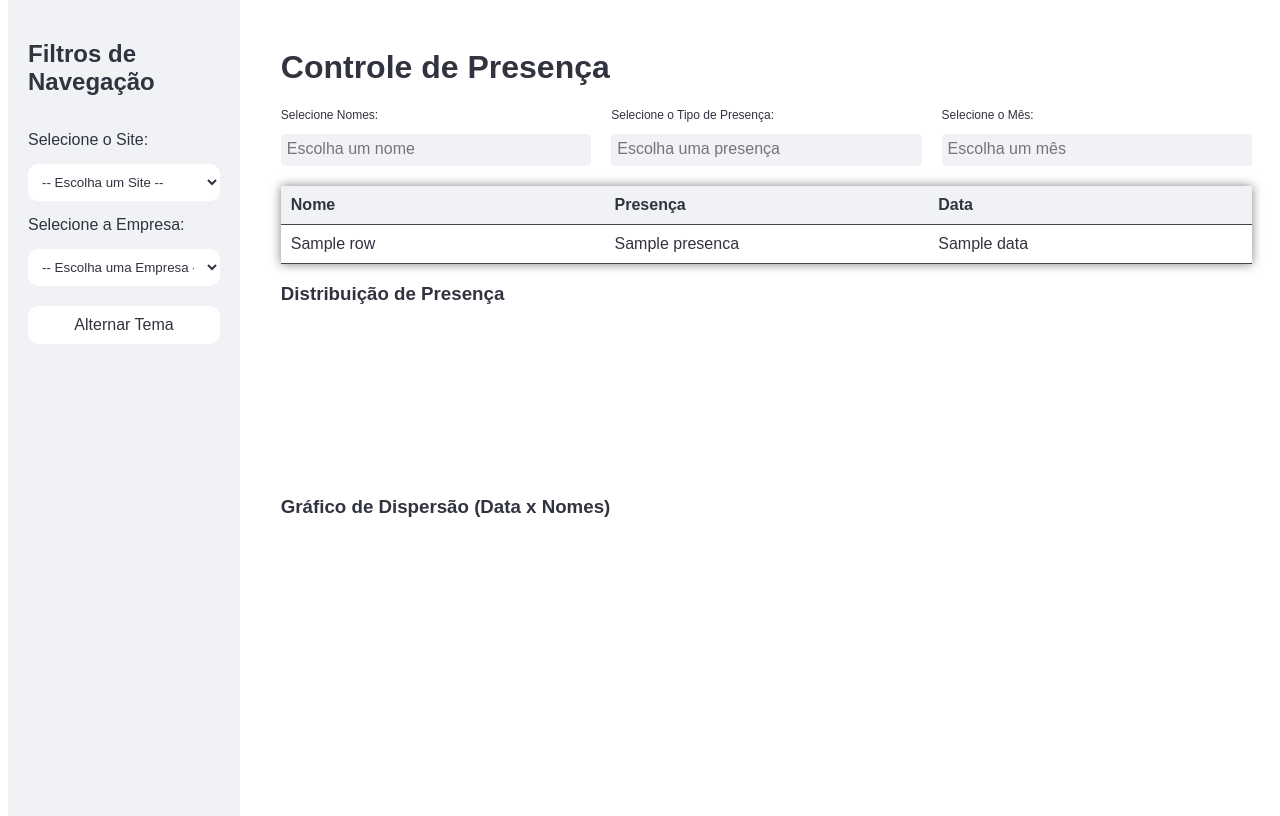
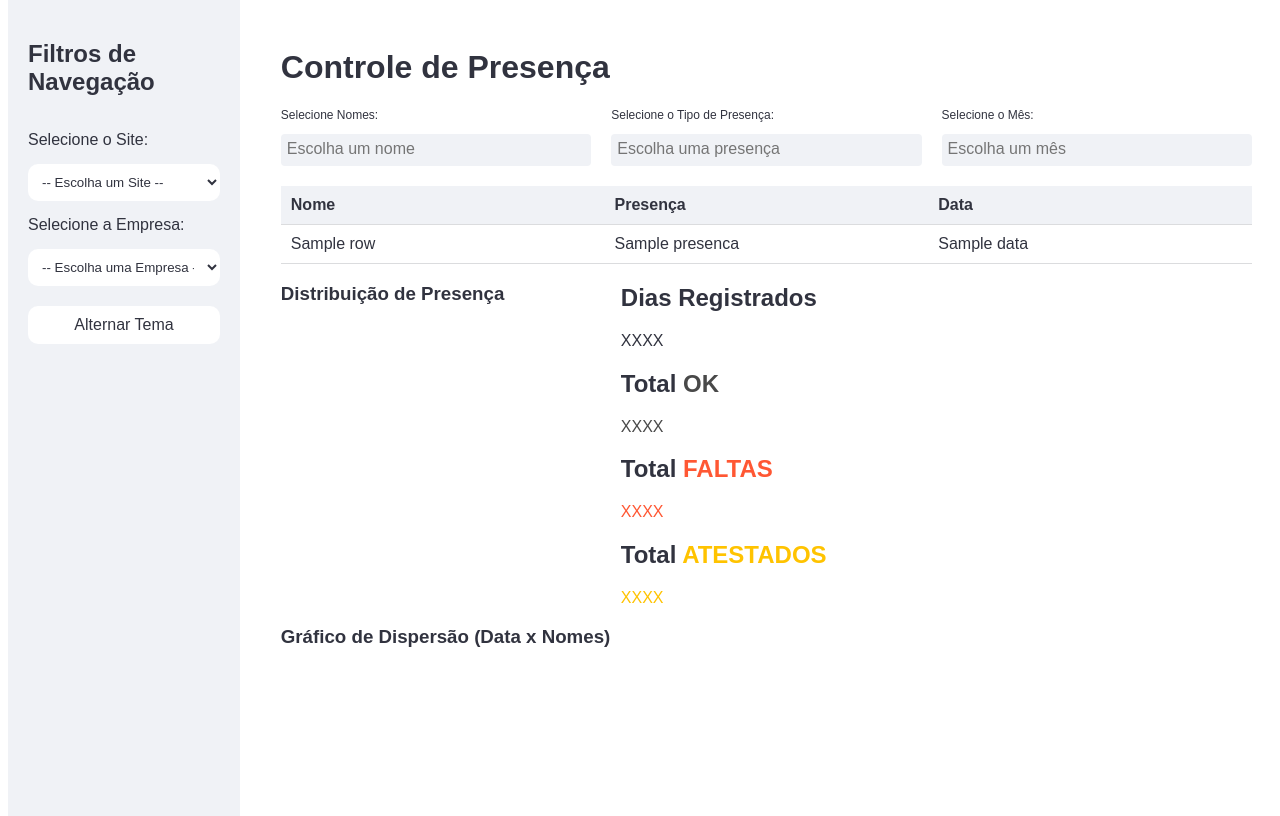
Before and after one commit to Pontessxx/VenvQua-Flask_integration_v1, a Flask app: template meu_app_flask/templates/index.html in a window 1280 px wide. Run offline with Flask 3, Linux system fonts and the light colour scheme; the template is opened without the code that fills it: most values are stand-ins (such as "Sample title", 1, 10 or a date in 2020); a map, chart or similar area stays blank; some libraries are stand-ins or nearby versions.

Commit message:
Check_18102024

```diff
--- a/meu_app_flask/app.py
+++ b/meu_app_flask/app.py
@@ -5,6 +5,22 @@ import json
 import warnings
 import plotly.graph_objs as go
 import plotly
+
+# import click
+# import logging
+
+# log = logging.getLogger('werkzeug')
+# log.setLevel(logging.ERROR)
+
+# def secho(text, file=None, nl=None, err=None, color=None, **styles):
+#     pass
+
+# def echo(text, file=None, nl=None, err=None, color=None, **styles):
+#     pass
+
+# click.echo = echo
+# click.secho = secho
+
 warnings.filterwarnings('ignore')
 
 app = Flask(__name__)
@@ -109,7 +125,7 @@ def index():
                     title=f'Presença no período',
                     xaxis=dict(showgrid=False, gridcolor='lightgray'),
                     yaxis=dict(showgrid=False, gridcolor='lightgray'),
-                    font=dict(color='black'),
+                    font=dict(color='#999999'),
                     plot_bgcolor='rgba(0,0,0,0)',  # Remover o fundo da área de plotagem
                     paper_bgcolor='rgba(0,0,0,0)',  # Remover o fundo ao redor do gráfico
                     hovermode='closest'  # Exibir o valor mais próximo ao passar o mouse
@@ -178,4 +194,5 @@ def get_empresa_id(empresa_nome, empresas):
     return None
 
 if __name__ == "__main__":
+    # print('Runing on http://127.0.0.1/5000')
     app.run(debug=True)
--- a/meu_app_flask/static/styles.css
+++ b/meu_app_flask/static/styles.css
@@ -1,10 +1,11 @@
+
 
 :root {
     /* Modo Claro */
     --background-color: rgb(255, 255, 255);
     --menu-background-color: rgb(240, 242, 246);
     --text-color: rgb(49, 51, 63);
-    --table-border-color: #444;
+    --table-border-color: rgb(219, 220, 222);
     --box-shadow-color: rgba(0, 0, 0, 0.5);
 }
 
@@ -13,6 +14,7 @@
     --background-color: rgb(14, 17, 23);
     --menu-background-color: rgb(38, 39, 48);
     --text-color: rgb(255, 255, 255);
+    --table-border-color: rgb(54, 55, 63);
 }
 
 /* Aplicação das cores */
@@ -123,7 +125,7 @@ body {
     max-height: 400px;
     overflow-y: auto;
     margin-top: 20px;
-    box-shadow: 0 0 10px var(--box-shadow-color);
+    /* box-shadow: 0 0 10px var(--box-shadow-color); */
 }
 
 .content-table {
@@ -172,3 +174,13 @@ span.select2-dropdown.select2-dropdown--below{
     gap: 20px;
     width: 100%;
 }
+
+.legenda_graficos .legenda_grafico_span_ok span{
+    color: #494949;
+}
+.legenda_graficos .legenda_grafico_span_falta span{
+    color: #FF5733;
+}
+.legenda_graficos .legenda_grafico_span_atestado span{
+    color: #FFC300;
+}
--- a/meu_app_flask/templates/index.html
+++ b/meu_app_flask/templates/index.html
@@ -1,3 +1,5 @@
+
+
 <!DOCTYPE html>
 <html lang="pt-br">
 <head>
@@ -142,10 +144,28 @@
             <div class="graficos_cards">
                 <!-- Gráfico de Pizza -->
                 <div class="graficos">
-
                     <div>
                         <h3>Distribuição de Presença</h3>
-                        <canvas id="pieChart" style="max-width: 400px; max-height: 400px;"></canvas>
+                        <canvas id="pieChart" style="max-width: 400px; max-height: 400px; margin: 10px;"></canvas>
+                    </div>
+                    <div class="legenda_graficos">
+
+                        <div>
+                            <h2>Dias Registrados</h2>
+                            <span>XXXX</span>
+                        </div>
+                        <div class="legenda_grafico_span_ok">
+                            <h2>Total <span>OK</span></h2>
+                            <span>XXXX</span>
+                        </div>
+                        <div class="legenda_grafico_span_falta">
+                            <h2>Total <span>FALTAS</span></h2>
+                            <span>XXXX</span>
+                        </div>
+                        <div class="legenda_grafico_span_atestado">
+                            <h2>Total <span>ATESTADOS</span></h2>
+                            <span>XXXX</span>
+                        </div>
                     </div>
                 </div>
 
```
